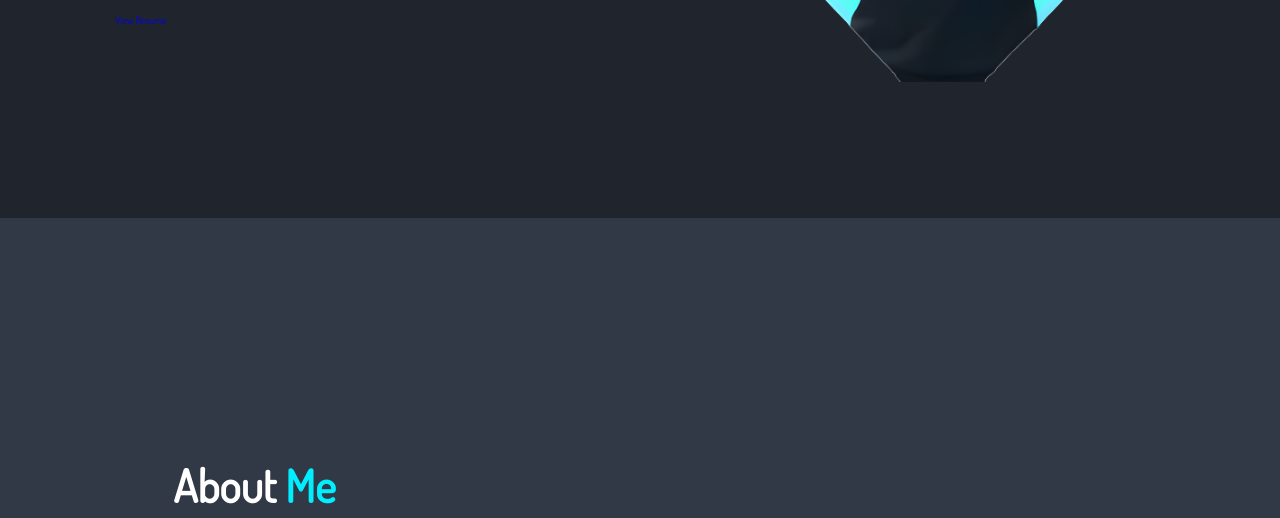
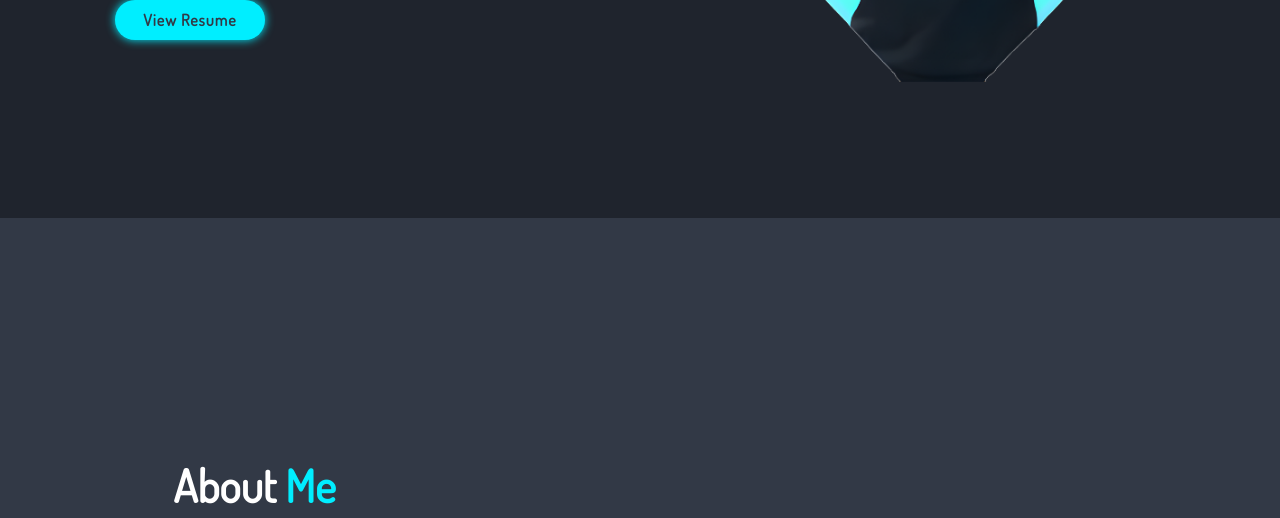
Before and after one commit to SHIVSHANKARSHAW/Website_Portfolio, a plain HTML site: page index.html in a window 1280 px wide. Shown: the part 582-1100 px from the top of the page. Drawn offline with nearby package versions, Linux system fonts and the light colour scheme; a script that the page names is missing.

Commit message:
Update index.html

```diff
--- a/index.html
+++ b/index.html
@@ -60,7 +60,7 @@
           ></a>
         </div>
 
-        <a href="https://drive.google.com/file/d/1GOfaEMcK4v02VVRbJdHftuN57iJ8nL5A/view?usp=drive_link">View Resume</a>
+        <a href="https://drive.google.com/file/d/1GOfaEMcK4v02VVRbJdHftuN57iJ8nL5A/view?usp=drive_link" class="btn" target="_blank">View Resume</a>
       </div>
 
       <!-- Img -->
```
